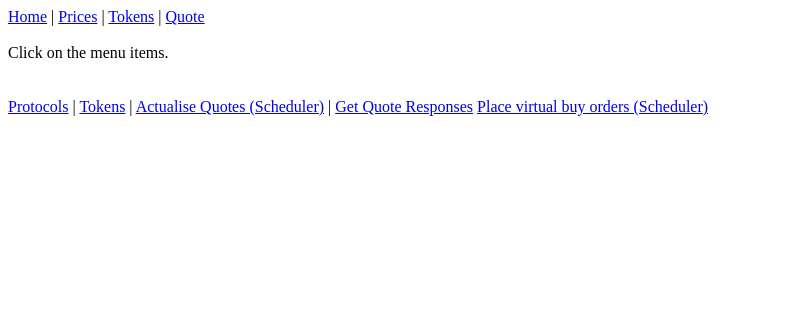
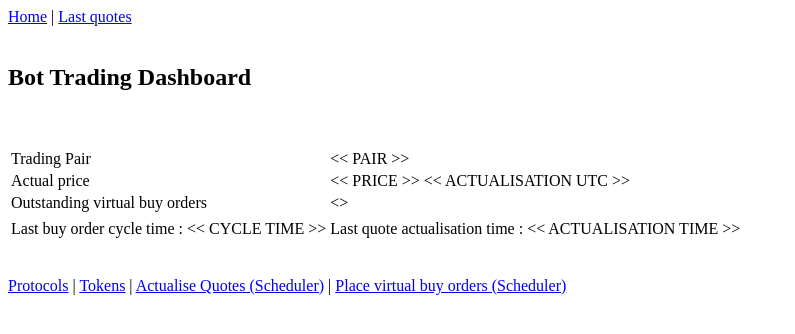
Before and after one commit to mariomaf/bot, a Flask app: page /schedule/quotes in a window 1280 px wide. Shown: the top 334 px of the page, without its empty margins (0-795 px from the left). Run offline with Flask 2, Linux system fonts and the light colour scheme; parts of the project's set-up code (start-up, migrations or seed data) failed here and were passed over.

Commit message:
Last quotes page added and restyled home-dashboard page.

```diff
--- a/app.py
+++ b/app.py
@@ -26,5 +26,10 @@ def fetchQuotes():
     quoteService.ScheduledQuoteRequest()
     return render_template("index.html")
 
+# This API
+@app.route('/quote')
+def quotes():
+    return render_template("quote.html", quoteList = quoteService.fetchRecentQuotes(5))
+
 if __name__ == '__main__':
     app.run()
--- /dev/null
+++ b/config.json
@@ -0,0 +1,3 @@
+{
+  "quote_file_location" : "quotes_received.json"
+}
--- a/services/InitService.py
+++ b/services/InitService.py
@@ -1,10 +1,24 @@
 import services.TokenService as TokenService
 import services.TradingPairService as TradingPairService
 import services.ProtocolService as ProtocolService
+import json
+
+quote_file_location = ''
 
 
 def InitialiseBot():
-
+    ReadConfigFile()
     TokenService.getTokens()
     TradingPairService.FetchTradingPairs()
     ProtocolService.getProtocols()
+
+
+def ReadConfigFile(filename="config.json"):
+    with open(filename) as json_file:
+        config = json.load(json_file)
+    global quote_file_location
+    quote_file_location = config["quote_file_location"]
+
+
+def getQuoteFileLocation():
+    return quote_file_location
--- a/services/ProtocolService.py
+++ b/services/ProtocolService.py
@@ -2,6 +2,7 @@ import requests, json
 import entity.protocol
 
 protocolList = []
+
 
 def getProtocols():
     # fetch all protocols
--- a/services/QuoteService.py
+++ b/services/QuoteService.py
@@ -2,14 +2,19 @@ from services.TradingPairService import tradingPairList
 import entity.quoteRequest, requests, json
 import entity.quoteResponse
 import services.TokenService
+from pathlib import Path
+import services.InitService as InitService
 
 
 def ScheduledQuoteRequest():
-
     # Create for each of the pairs a quoteRequest Entity and add to quoteRequestList
     quoteRequestList = []
     for tradingPair in tradingPairList:
-        quoteRequest = entity.quoteRequest.QuoteRequest(tradingPair.get_baseToken(), tradingPair.get_swapToken(), 1, tradingPair.get_pathPreferred(), tradingPair.get_baseTokenAddress(), tradingPair.get_swapTokenAddress(), tradingPair.get_pathPreferred())
+        quoteRequest = entity.quoteRequest.QuoteRequest(tradingPair.get_baseToken(), tradingPair.get_swapToken(), 1,
+                                                        tradingPair.get_pathPreferred(),
+                                                        tradingPair.get_baseTokenAddress(),
+                                                        tradingPair.get_swapTokenAddress(),
+                                                        tradingPair.get_pathPreferred())
         quoteRequestList.append(quoteRequest)
     getQuotes(quoteRequestList)
 
@@ -26,7 +31,6 @@ def getQuotes(quoteRequestList):
             r = requests.get(requestUrl)
             if r.status_code == 200:
                 quoteResponse = json.loads(r.content)
-                print(quoteResponse)
                 quoteResponseList.append(convertQuoteResponseReceived(quoteResponse, 'pathfinder1inch'))
             if r.status_code == 500:
                 # TODO: implement proper exception logging
@@ -35,6 +39,7 @@ def getQuotes(quoteRequestList):
                 # TODO: implement proper exception logging
                 print("Exception (400) while fetching quote for protocol " + protocol.name)
     return quoteResponseList
+
 
 # Function that converts the QuoteResponseDTO into a generic QuoteResponse Object
 def convertQuoteResponseReceived(quoteResponseDTO, apiprotocol):
@@ -48,31 +53,52 @@ def convertQuoteResponseReceived(quoteResponseDTO, apiprotocol):
         fromTokenAmount = 1
         toTokenAmount = int(quoteResponseDTO['bestResult']['toTokenAmount']) / 1000000000000000000
         path = quoteResponseDTO['bestResult']['routes'][0]['subRoutes'][0][0]['market']['name']
-        quoteResponseEntity = entity.quoteResponse.QuoteResponse(fromSymbol, toSymbol, fromTokenAmount, toTokenAmount, path, fromAddress, toAddress)
+        quoteResponseEntity = entity.quoteResponse.QuoteResponse(fromSymbol, toSymbol, fromTokenAmount, toTokenAmount,
+                                                                 path, fromAddress, toAddress)
         write_json(quoteResponseEntity)
     return quoteResponseEntity
 
+
 # function to add a quote to the JSON with historical quotes
 # TODO make this a dynamic filename based on trade pair and path combination
-def write_json(quoteResponseEntity, filename='data.json', filename2='quotesReceived2.json'):
+def write_json(quoteResponseEntity, filename=InitService.quote_file_location):
     # First append the new quotes to the history of quotes
-    quoteList = fetchQuoteResponse()
+    quoteList = fetchQuoteResponse(InitService.quote_file_location)
     # now append the new quote
     quoteList = addQuoteToList(quoteList, quoteResponseEntity)
     # now convert from quote entity list to JSON object
     quoteJSON = json.dumps(quoteList, ensure_ascii=False, default=lambda o: o.__dict__,
-               sort_keys=False, indent=4)
-    with open(filename, 'w') as json_file:
+                           sort_keys=False, indent=4)
+    with open(InitService.getQuoteFileLocation(), 'w+') as json_file:
         json_file.write(quoteJSON + '\n')
 
-def fetchQuoteResponse(filename='data.json'):
+
+def checkIfFileExists(filename):
+    my_file = Path(filename)
+    if my_file.is_file():
+        return True
+    else:
+        return False
+
+
+def fetchRecentQuotes(number):
+    quoteList = list(reversed(fetchQuoteResponse(InitService.quote_file_location)[-number:]))
+    return quoteList
+
+
+def fetchQuoteResponse(filename):
     # TODO: solution for an empty file
     # TODO: solution for filename as input
-    with open(filename) as json_file:
-        JSONFromFile = json.load(json_file)
-        # create list of quotes from json file
-        quoteList = convertToList(JSONFromFile)
+    if checkIfFileExists(filename):
+        with open(filename) as json_file:
+            JSONFromFile = json.load(json_file)
+            # create list of quotes from json file
+            quoteList = convertToList(JSONFromFile)
+            return quoteList
+    else:
+        quoteList = []
         return quoteList
+
 
 # function that converts JSON with quotesReceived into list of quote entity objects
 def convertToList(quoteJSON):
@@ -86,6 +112,7 @@ def convertToList(quoteJSON):
         quoteList.append(quoteToAdd)
     return quoteList
 
+
 # function to add a new quote to an existing List of Quote Objects
 def addQuoteToList(quoteList, quoteResponseEntity):
     # append the quote entity object to the quoteList
--- a/templates/index.html
+++ b/templates/index.html
@@ -2,6 +2,30 @@
 
     {% block content %}
 <div>
-Click on the menu items.
+    <h2>Bot Trading Dashboard</h2><br><br>
+<table>
+    <tr>
+        <td>Trading Pair</td>
+        <td><< PAIR >></td>
+    </tr>
+    <tr>
+        <td>Actual price</td>
+        <td><< PRICE >> << ACTUALISATION UTC >></td>
+    </tr>
+    <tr>
+        <td>Outstanding virtual buy orders</td>
+        <td><<Outstanding buy orders>> </td>
+    </tr>
+    <tr>
+        <td></td>
+        <td></td>
+    </tr>
+    <tr>
+        <td>Last buy order cycle time : << CYCLE TIME >></td>
+        <td>Last quote actualisation time : << ACTUALISATION TIME >></td>
+    </tr>
+</table>
+
+
 </div>
     {% endblock content %}
--- a/templates/layout.html
+++ b/templates/layout.html
@@ -6,22 +6,19 @@
 </head>
 <body>
 <a href="/">Home</a> |
-<a href="/prices">Prices</a> |
-<a href="/tokens">Tokens</a> |
-<a href="/quote">Quote</a>
+<a href="/quote">Last quotes</a>
 
 <br>
 <br>
-    {% block content %}
+{% block content %}
 
-    {% endblock content %}
+{% endblock content %}
 
 <br>
 <br>
 <a href="/protocols">Protocols</a> |
 <a href="/tokens">Tokens</a> |
 <a href="/schedule/quotes">Actualise Quotes (Scheduler)</a> |
-<a href="/quotes/recent">Get Quote Responses</a>
 <a href="/schedule/placevirtualbuyorders">Place virtual buy orders (Scheduler)</a>
 </body>
 </html>
```
Also changed, not shown: templates/quote.html (added, +22 -0 lines).
